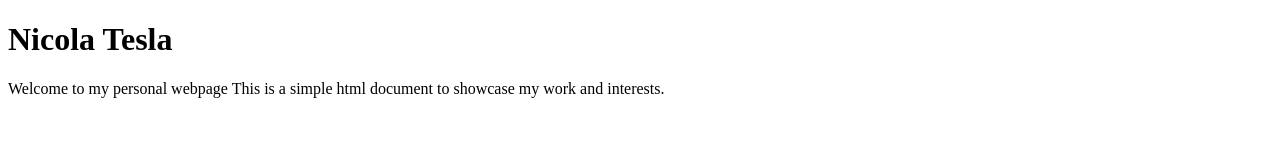
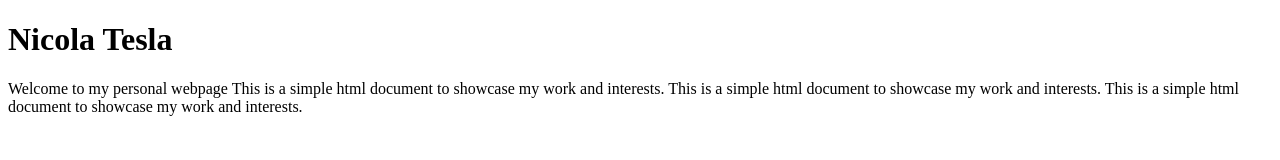
Before and after one commit to Asifur-24701003/SomeProject, a plain HTML site: page index.html in a window 1280 px wide. Drawn offline with Linux system fonts and the light colour scheme.

```diff
--- a/index.html
+++ b/index.html
@@ -9,5 +9,7 @@
     <h1>Nicola Tesla</h1>
     <p1>Welcome to my personal webpage</p1>
     <p1>This is a simple html document to showcase my work and interests.</p1>
+    <p1>This is a simple html document to showcase my work and interests.</p1>
+    <p1>This is a simple html document to showcase my work and interests.</p1>
 </body>
 </html>
```
